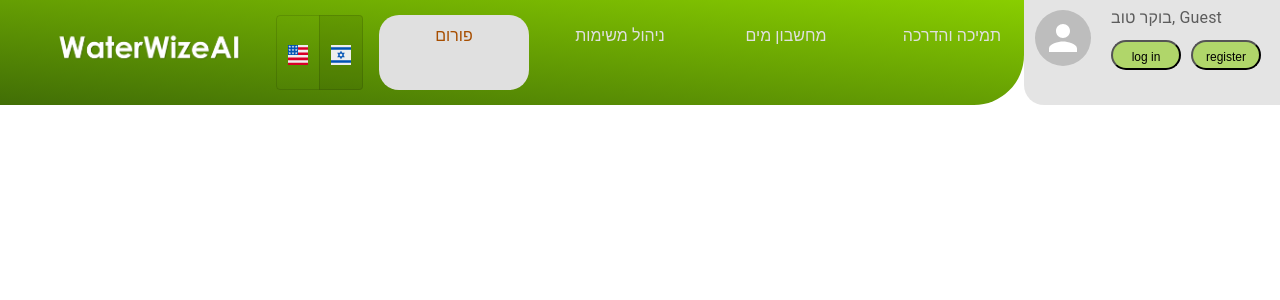
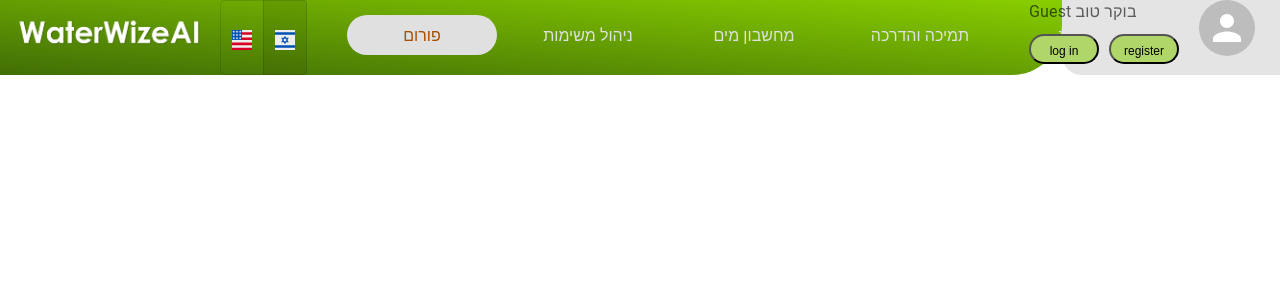
Before and after one commit to Daanielle/WaterWiseAI, a React (Create React App) app in the folder water-wize-ai/: page /Forum in a window 1280 px wide. Shown: the top 300 px of the page. Built offline with nearby package versions, Linux system fonts and the light colour scheme.

Commit message:
navbar changes

```diff
--- a/water-wize-ai/src/components/NavigationBar.js
+++ b/water-wize-ai/src/components/NavigationBar.js
@@ -23,10 +23,89 @@ function NavigationBar() {
 
     <div className={classes.container}>
     {/* <UserDetailsBar className={classes.userDetailsBarhebrew} /> */}
+    {/* <div> */}
+  {lang === 'heb' ? (
+    <>
     <div className={classes.userDetailsBarhebrew}>
       <UserDetailsBar />
+    </div>
+
+
+
+    <header className={classes.navbarhebrew}>
+    <div className={classes.logoContainer}>
+              <NavLink to="/">
+                <img src={WaterWizeAILogo} alt="WaterWizeAI logo" />
+              </NavLink>
+    </div>
+    <div className={classes.langSwitch}>
+              <LanguageSwitch setLang={setLang} />
       </div>
-    <header className={classes.navbarhebrew}>
+      <nav>
+        <ul className={classes.list}>
+          {rearrangedNavItems.map(item => (
+              <NavLink
+                  key={item.key}
+                  to={item.path}
+                  className={({ isActive }) =>
+                  isActive ? classes.active : classes.inactive
+                }
+                >
+                <li>{dict[item.key]}</li>
+              </NavLink>
+          ))}
+        </ul>
+      </nav>
+
+    </header>
+
+
+    </>
+
+
+
+
+
+  ) : (
+    <>
+    <div className={classes.userDetailsBarenglish}>
+      <UserDetailsBar />
+    </div>
+    <header className={classes.navbarenglish}>
+      <nav>
+        <ul className={classes.list}>
+          {rearrangedNavItems.map(item => (
+            <NavLink
+              key={item.key}
+              to={item.path}
+              className={({ isActive }) =>
+                isActive ? classes.active : classes.inactive
+              }
+            >
+              <li>{dict[item.key]}</li>
+            </NavLink>
+          ))}
+        </ul>
+      </nav><div className={classes.langSwitch}>
+              <LanguageSwitch setLang={setLang} />
+    </div>
+      <div className={classes.logoContainer}>
+              <NavLink to="/">
+                <img src={WaterWizeAILogo} alt="WaterWizeAI logo" />
+              </NavLink>
+    </div>
+
+    </header>
+
+    </>
+
+  )}
+{/* </div>     */}
+
+
+
+
+    {/* <header className={classes.navbarhebrew}>
       {lang === 'heb' ? (
           <>
           <nav>
@@ -76,7 +155,7 @@ function NavigationBar() {
             </div>
           </>
         )}
-    </header>
+    </header> */}
   </div>
 
   );
--- a/water-wize-ai/src/components/UserDetailsBar.js
+++ b/water-wize-ai/src/components/UserDetailsBar.js
@@ -47,6 +47,7 @@ function UserDetailsBar() {
     </div>
   )
 
+  if (dict.stylePage === "left"){
     return (
       <div
         style={{
@@ -61,12 +62,39 @@ function UserDetailsBar() {
         <Avatar src={user ? user.image : null} sx={{ width: 56, height: 56 }} />
         <div>
           <Typography color="text.secondary">
-          {dict.goodMorning}, {user ? user.firstName : 'Guest'}
+            {dict.goodMorning} {user ? user.firstName : 'Guest'}
           </Typography>
           {user ? LoggedInBtns : GuestBtns}
         </div>
       </div>
     );
+
+  }
+  else{
+    return (
+      <div
+        style={{
+          height: "75px",
+          display: "flex",
+          alignItems: "right",
+          justifyContent: "right",
+          gap: "20px",
+          paddingRight: "25px",
+          // right:0,
+        }}
+      >
+                <div>
+          <Typography color="text.secondary">
+          {user ? user.firstName : 'Guest'} {dict.goodMorning}
+          </Typography>
+          {user ? LoggedInBtns : GuestBtns}
+        </div>
+
+        <Avatar src={user ? user.image : null} sx={{ width: 56, height: 56 }} />
+      </div>
+    );
+
+  }
 }
 
 export default UserDetailsBar;
--- a/water-wize-ai/src/styles/NavigationBar.module.css
+++ b/water-wize-ai/src/styles/NavigationBar.module.css
@@ -2,7 +2,7 @@ body {
   padding: 80px 0 0;
 }
 
-/* .navbarenglish {
+.navbarenglish {
   background: linear-gradient(to bottom left, var(--primary-color) 0%, var(--dark-green) 100%);
   border-bottom-left-radius: 50px;
   overflow: hidden;
@@ -14,13 +14,13 @@ body {
   font-family: 'Segoe UI', sans-serif;
   display: flex;
   justify-content: space-between;
-} */
+}
 
 .navbarhebrew {
   background: linear-gradient(to bottom left, var(--primary-color) 0%, var(--dark-green) 100%);
   border-bottom-right-radius: 50px;
   overflow: hidden;
-  width: 80%;
+  width: 83%;
   position: fixed;
   top: 0;
   left: 0;
@@ -31,22 +31,24 @@ body {
 }
 
 .userDetailsBarenglish {
-  width: 23%;
+  width: 20%;
   position: fixed;
   top: 0;
   left: 0;
+  border-bottom-right-radius: 20px;
+
   z-index: 1000;
   background-color: var(--extra-white-transparent);
 }
 
 .userDetailsBarhebrew {
-  height: 105px;
-  width: 20%;
+  /* height: 105px; */
+  width: 17%;
   position: fixed;
   top: 0;
   right: 0;
   border-bottom-left-radius: 20px;
-  /* z-index: 1000; */
+  z-index: 1000;
   background-color: var(--extra-white-transparent);
 }
 
@@ -134,14 +136,6 @@ body {
 .langSwitch, .logoContainer {
   /* order: 2; Default order for English
    */
-   /* display: flex; */
+   display: flex;
   /* align-items: center; */
 }
-
-.langSwitchHebrew {
-  order: 1; /* Order for Hebrew */
-}
-
-.logoContainerHebrew {
-  order: 2; /* Order for Hebrew */
-}
```
Lines whose indentation alone changed are shown as unchanged.
